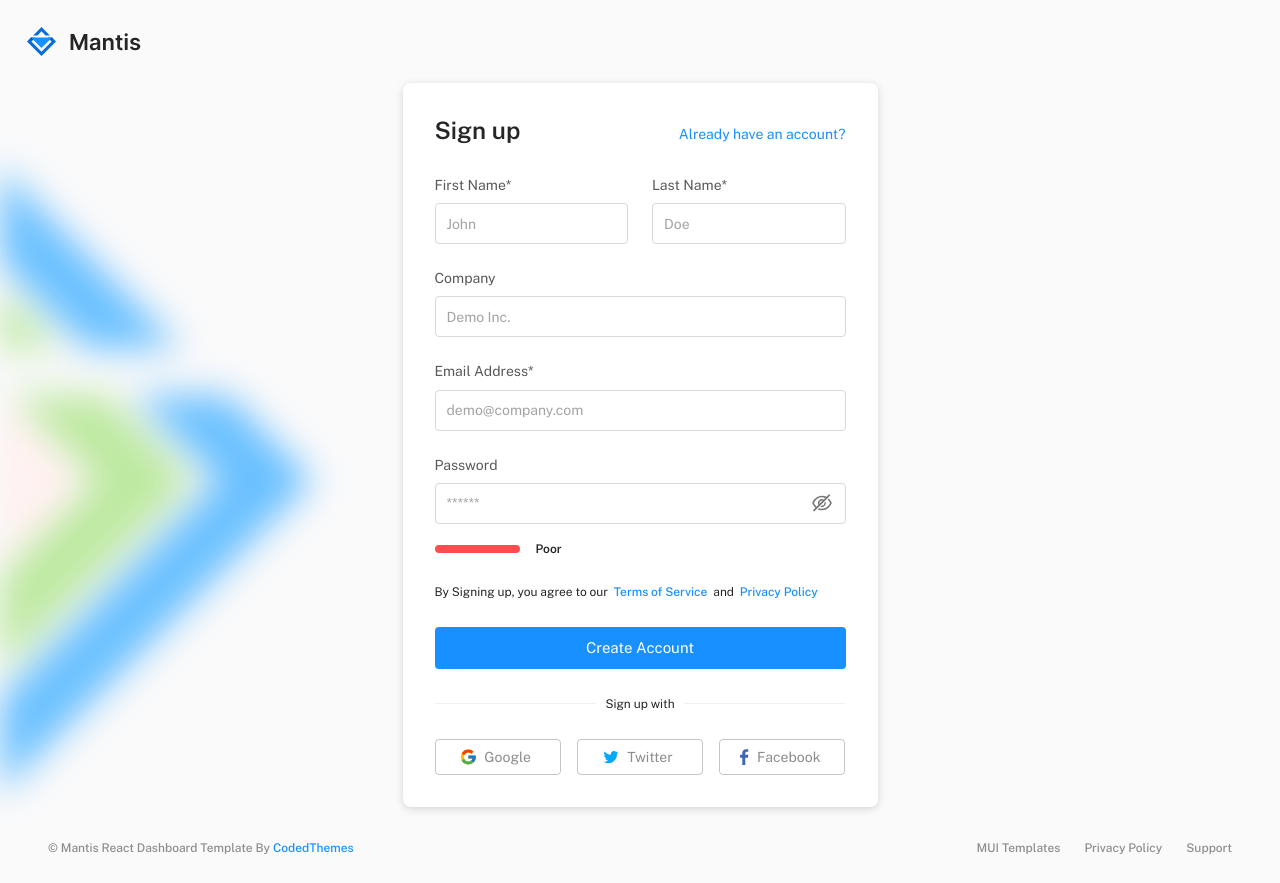
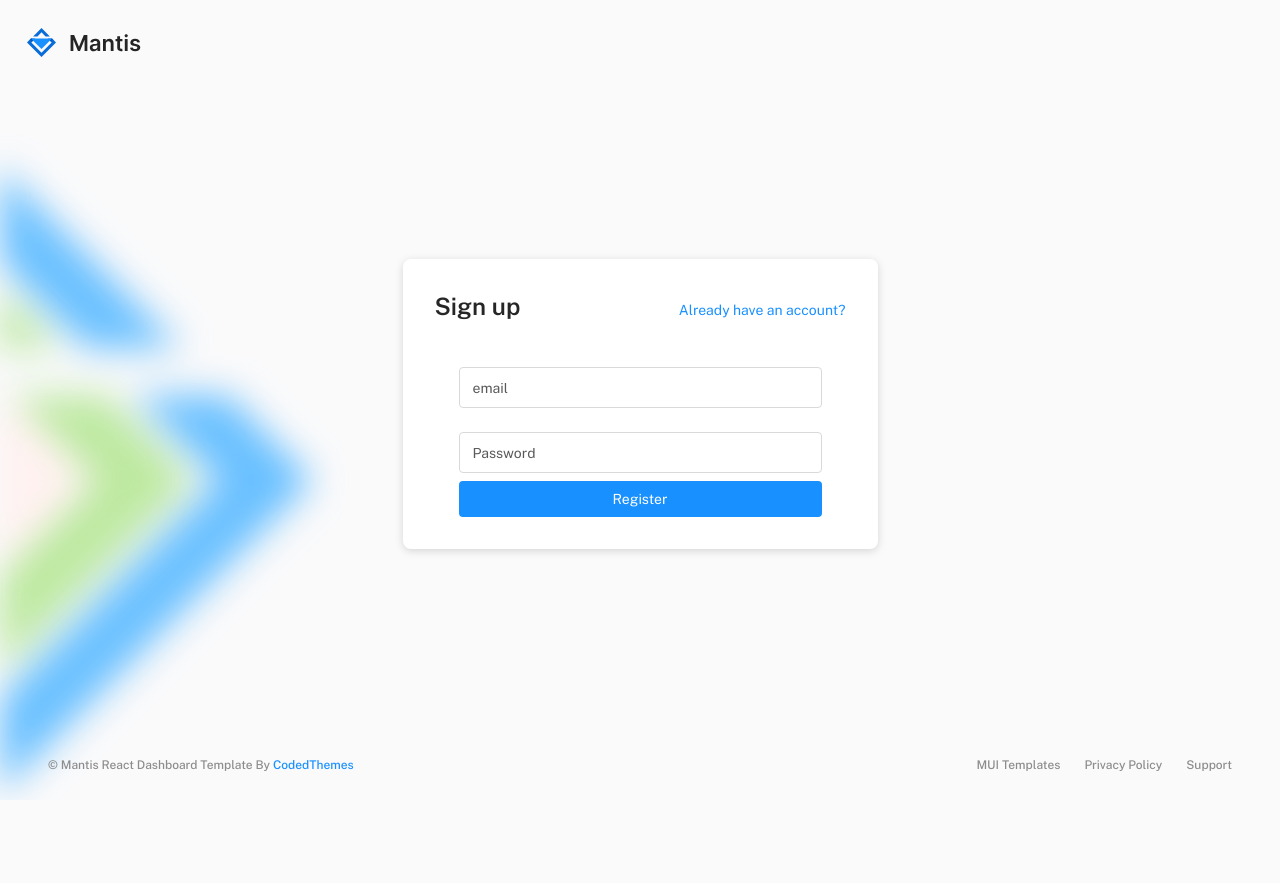
Before and after one commit to iamhruthiks/Albums-Frontend, a React (Create React App) app: page /register in a window 1280 px wide. After the commit the page ends 800 px from the top, so only its background shows below. Built offline with nearby package versions, Linux system fonts and the light colour scheme.

Commit message:
Section 60: Section 03 - User management with react - 491. Dynamic menus and updated registration page

```diff
--- a/src/menu-items/pages.js
+++ b/src/menu-items/pages.js
@@ -6,21 +6,32 @@ const icons = {
   LoginOutlined,
   ProfileOutlined
 };
-
-// ==============================|| MENU ITEMS - EXTRA PAGES ||============================== //
+const isLoginEnabled = true;
 
 const pages = {
   id: 'authentication',
   title: 'Authentication',
   type: 'group',
   children: [
-    {
+    // Conditionally include the Login page
+    isLoginEnabled
+      ? {
           id: 'login1',
           title: 'Login',
           type: 'item',
           url: '/login',
           icon: icons.LoginOutlined,
           target: true
+        }
+      : // Else condition
+        {
+          id: 'disabledLogin',
+          title: 'Login (Disabled)',
+          type: 'item',
+          url: '/disabled-login',
+          icon: icons.LoginOutlined,
+          target: true,
+          disabled: true // Add any specific properties for the disabled state
         },
     {
       id: 'register1',
@@ -28,9 +39,10 @@ const pages = {
       type: 'item',
       url: '/register',
       icon: icons.ProfileOutlined,
-      target: true
+      target: true,
+      disabled: true // Add any specific properties for the disabled state
     }
-  ]
+  ].filter(Boolean) // Remove falsy values (pages with condition false)
 };
 
 export default pages;
--- a/src/pages/authentication/auth-forms/AuthRegister.js
+++ b/src/pages/authentication/auth-forms/AuthRegister.js
@@ -1,262 +1,89 @@
-import { useEffect, useState } from 'react';
-import { Link as RouterLink } from 'react-router-dom';
-
-// material-ui
-import {
-  Box,
-  Button,
-  Divider,
-  FormControl,
-  FormHelperText,
-  Grid,
-  Link,
-  IconButton,
-  InputAdornment,
-  InputLabel,
-  OutlinedInput,
-  Stack,
-  Typography
-} from '@mui/material';
-
-// third party
-import * as Yup from 'yup';
-import { Formik } from 'formik';
-
-// project import
-import FirebaseSocial from './FirebaseSocial';
-import AnimateButton from 'components/@extended/AnimateButton';
-import { strengthColor, strengthIndicator } from 'utils/password-strength';
-
-// assets
-import { EyeOutlined, EyeInvisibleOutlined } from '@ant-design/icons';
-
-// ============================|| FIREBASE - REGISTER ||============================ //
+import React, { useState } from 'react';
+import { Button, TextField, Container } from '@mui/material';
+import { fetchPostData } from 'client/client';
+import { useNavigate } from 'react-router-dom';
+import { useEffect } from 'react';
 
 const AuthRegister = () => {
-  const [level, setLevel] = useState();
-  const [showPassword, setShowPassword] = useState(false);
-  const handleClickShowPassword = () => {
-    setShowPassword(!showPassword);
+  const [email, setEmail] = useState('');
+  const [password, setPassword] = useState('');
+  const [errors, setErrors] = useState({ email: '', password: '' });
+  const [loginError, setLoginError] = useState('');
+  const navigate = useNavigate();
+
+  useEffect(() => {
+    const isLoggedIn = localStorage.getItem('token');
+    if (isLoggedIn) {
+      navigate('/');
+    }
+  }, []); // The empty dependency array ensures that the effect runs only once, on mount
+
+  const validateEmail = () => {
+    // Basic email format validation
+    const emailRegex = /^[^\s@]+@[^\s@]+\.[^\s@]+$/;
+    return emailRegex.test(email);
   };
 
-  const handleMouseDownPassword = (event) => {
-    event.preventDefault();
+  const validatePassword = () => {
+    // Basic password length validation
+    return password.length >= 6 && password.length <= 15;
   };
 
-  const changePassword = (value) => {
-    const temp = strengthIndicator(value);
-    setLevel(strengthColor(temp));
+  const handleLogin = async () => {
+    // Reset previous errors
+    setErrors({ email: '', password: '' });
+
+    // Validation
+    if (!validateEmail()) {
+      setErrors((prevErrors) => ({ ...prevErrors, email: 'Invalid email format' }));
+      return;
+    }
+
+    if (!validatePassword()) {
+      setErrors((prevErrors) => ({ ...prevErrors, password: 'Password must be at least 6 characters' }));
+      return;
+    }
+    // Add your login logic here
+    fetchPostData('/auth/users/add', { email, password })
+      .then(() => {
+        setLoginError('');
+        navigate('/login');
+      })
+      .catch((error) => {
+        console.error('Login error:', error);
+        // Handle other login errors
+        setLoginError('An error occurred during login');
+      });
   };
 
-  useEffect(() => {
-    changePassword('');
-  }, []);
-
   return (
-    <>
-      <Formik
-        initialValues={{
-          firstname: '',
-          lastname: '',
-          email: '',
-          company: '',
-          password: '',
-          submit: null
-        }}
-        validationSchema={Yup.object().shape({
-          firstname: Yup.string().max(255).required('First Name is required'),
-          lastname: Yup.string().max(255).required('Last Name is required'),
-          email: Yup.string().email('Must be a valid email').max(255).required('Email is required'),
-          password: Yup.string().max(255).required('Password is required')
-        })}
-        onSubmit={async (values, { setErrors, setStatus, setSubmitting }) => {
-          try {
-            setStatus({ success: false });
-            setSubmitting(false);
-          } catch (err) {
-            console.error(err);
-            setStatus({ success: false });
-            setErrors({ submit: err.message });
-            setSubmitting(false);
-          }
-        }}
-      >
-        {({ errors, handleBlur, handleChange, handleSubmit, isSubmitting, touched, values }) => (
-          <form noValidate onSubmit={handleSubmit}>
-            <Grid container spacing={3}>
-              <Grid item xs={12} md={6}>
-                <Stack spacing={1}>
-                  <InputLabel htmlFor="firstname-signup">First Name*</InputLabel>
-                  <OutlinedInput
-                    id="firstname-login"
-                    type="firstname"
-                    value={values.firstname}
-                    name="firstname"
-                    onBlur={handleBlur}
-                    onChange={handleChange}
-                    placeholder="John"
-                    fullWidth
-                    error={Boolean(touched.firstname && errors.firstname)}
-                  />
-                  {touched.firstname && errors.firstname && (
-                    <FormHelperText error id="helper-text-firstname-signup">
-                      {errors.firstname}
-                    </FormHelperText>
-                  )}
-                </Stack>
-              </Grid>
-              <Grid item xs={12} md={6}>
-                <Stack spacing={1}>
-                  <InputLabel htmlFor="lastname-signup">Last Name*</InputLabel>
-                  <OutlinedInput
-                    fullWidth
-                    error={Boolean(touched.lastname && errors.lastname)}
-                    id="lastname-signup"
-                    type="lastname"
-                    value={values.lastname}
-                    name="lastname"
-                    onBlur={handleBlur}
-                    onChange={handleChange}
-                    placeholder="Doe"
-                    inputProps={{}}
-                  />
-                  {touched.lastname && errors.lastname && (
-                    <FormHelperText error id="helper-text-lastname-signup">
-                      {errors.lastname}
-                    </FormHelperText>
-                  )}
-                </Stack>
-              </Grid>
-              <Grid item xs={12}>
-                <Stack spacing={1}>
-                  <InputLabel htmlFor="company-signup">Company</InputLabel>
-                  <OutlinedInput
-                    fullWidth
-                    error={Boolean(touched.company && errors.company)}
-                    id="company-signup"
-                    value={values.company}
-                    name="company"
-                    onBlur={handleBlur}
-                    onChange={handleChange}
-                    placeholder="Demo Inc."
-                    inputProps={{}}
-                  />
-                  {touched.company && errors.company && (
-                    <FormHelperText error id="helper-text-company-signup">
-                      {errors.company}
-                    </FormHelperText>
-                  )}
-                </Stack>
-              </Grid>
-              <Grid item xs={12}>
-                <Stack spacing={1}>
-                  <InputLabel htmlFor="email-signup">Email Address*</InputLabel>
-                  <OutlinedInput
-                    fullWidth
-                    error={Boolean(touched.email && errors.email)}
-                    id="email-login"
-                    type="email"
-                    value={values.email}
-                    name="email"
-                    onBlur={handleBlur}
-                    onChange={handleChange}
-                    placeholder="demo@company.com"
-                    inputProps={{}}
-                  />
-                  {touched.email && errors.email && (
-                    <FormHelperText error id="helper-text-email-signup">
-                      {errors.email}
-                    </FormHelperText>
-                  )}
-                </Stack>
-              </Grid>
-              <Grid item xs={12}>
-                <Stack spacing={1}>
-                  <InputLabel htmlFor="password-signup">Password</InputLabel>
-                  <OutlinedInput
-                    fullWidth
-                    error={Boolean(touched.password && errors.password)}
-                    id="password-signup"
-                    type={showPassword ? 'text' : 'password'}
-                    value={values.password}
-                    name="password"
-                    onBlur={handleBlur}
-                    onChange={(e) => {
-                      handleChange(e);
-                      changePassword(e.target.value);
-                    }}
-                    endAdornment={
-                      <InputAdornment position="end">
-                        <IconButton
-                          aria-label="toggle password visibility"
-                          onClick={handleClickShowPassword}
-                          onMouseDown={handleMouseDownPassword}
-                          edge="end"
-                          size="large"
-                        >
-                          {showPassword ? <EyeOutlined /> : <EyeInvisibleOutlined />}
-                        </IconButton>
-                      </InputAdornment>
-                    }
-                    placeholder="******"
-                    inputProps={{}}
-                  />
-                  {touched.password && errors.password && (
-                    <FormHelperText error id="helper-text-password-signup">
-                      {errors.password}
-                    </FormHelperText>
-                  )}
-                </Stack>
-                <FormControl fullWidth sx={{ mt: 2 }}>
-                  <Grid container spacing={2} alignItems="center">
-                    <Grid item>
-                      <Box sx={{ bgcolor: level?.color, width: 85, height: 8, borderRadius: '7px' }} />
-                    </Grid>
-                    <Grid item>
-                      <Typography variant="subtitle1" fontSize="0.75rem">
-                        {level?.label}
-                      </Typography>
-                    </Grid>
-                  </Grid>
-                </FormControl>
-              </Grid>
-              <Grid item xs={12}>
-                <Typography variant="body2">
-                  By Signing up, you agree to our &nbsp;
-                  <Link variant="subtitle2" component={RouterLink} to="#">
-                    Terms of Service
-                  </Link>
-                  &nbsp; and &nbsp;
-                  <Link variant="subtitle2" component={RouterLink} to="#">
-                    Privacy Policy
-                  </Link>
-                </Typography>
-              </Grid>
-              {errors.submit && (
-                <Grid item xs={12}>
-                  <FormHelperText error>{errors.submit}</FormHelperText>
-                </Grid>
-              )}
-              <Grid item xs={12}>
-                <AnimateButton>
-                  <Button disableElevation disabled={isSubmitting} fullWidth size="large" type="submit" variant="contained" color="primary">
-                    Create Account
-                  </Button>
-                </AnimateButton>
-              </Grid>
-              <Grid item xs={12}>
-                <Divider>
-                  <Typography variant="caption">Sign up with</Typography>
-                </Divider>
-              </Grid>
-              <Grid item xs={12}>
-                <FirebaseSocial />
-              </Grid>
-            </Grid>
-          </form>
-        )}
-      </Formik>
-    </>
+    <Container component="main" maxWidth="xs">
+      <TextField
+        variant="outlined"
+        margin="normal"
+        fullWidth
+        label="email"
+        value={email}
+        onChange={(e) => setEmail(e.target.value)}
+        error={!!errors.email}
+        helperText={errors.email}
+      />
+      <TextField
+        variant="outlined"
+        margin="normal"
+        fullWidth
+        label="Password"
+        type="password"
+        value={password}
+        onChange={(e) => setPassword(e.target.value)}
+        error={!!errors.password}
+        helperText={errors.password}
+      />
+      <Button variant="contained" color="primary" fullWidth onClick={handleLogin}>
+        Register
+      </Button>
+      {loginError && <p style={{ color: 'red' }}>{loginError}</p>}
+    </Container>
   );
 };
 
```
Lines whose indentation alone changed are shown as unchanged.
